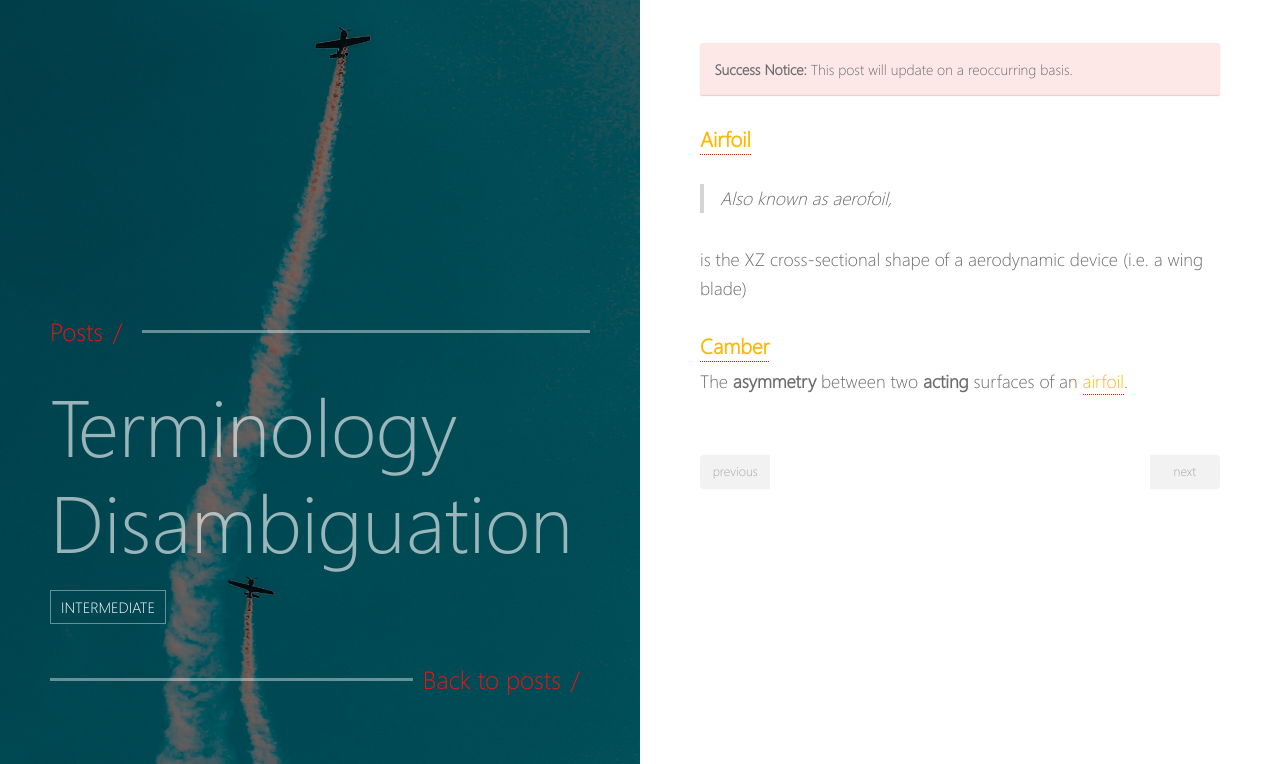
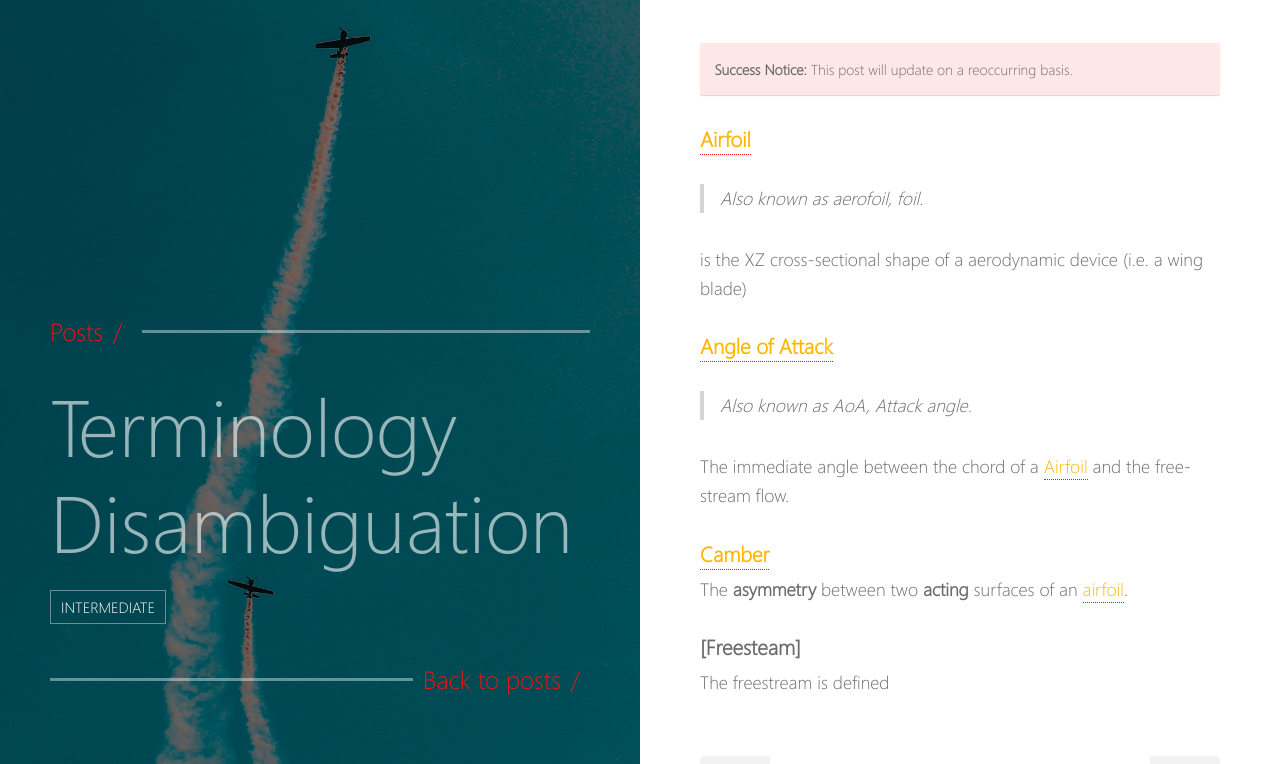
Before and after one commit to EXYZED/AerodynamicalCollective, a Jekyll site: the page built from _posts/2019-06-01-Disambiguation.md, in a window 1280 px wide, cut to the strip 136-900 px from the top of the page. Built offline with Jekyll 4.4.1, drawn with Linux system fonts in a browser that asks for light colours.

```diff
--- a/_posts/2019-06-01-Disambiguation.md
+++ b/_posts/2019-06-01-Disambiguation.md
@@ -11,9 +11,17 @@ tag:
 {: .notice_success}
 
 ### [Airfoil](#Airfoil)
->Also known as aerofoil,
+>Also known as aerofoil, foil.
 
 is the XZ cross-sectional shape of a aerodynamic device (i.e. a wing blade)
 
+### [Angle of Attack](#Angle of Attack)
+> Also known as AoA, Attack angle.
+
+The immediate angle between the chord of a [Airfoil](#Airfoil) and the free-stream flow.
+
 ### [Camber](#Camber)
 The **asymmetry** between two **acting** surfaces of an [airfoil](https://aerodynamical-collective.com/2019/06/03/Disambiguation.html#Airfoil).
+
+### [Freesteam]
+The freestream is defined
```
Also changed, not shown: _posts/2019-06-01-formula-one-in-schools-aerodynamical-principles.md (+2 -1 lines), _posts/2019-07-22-CFD-Methods.md (added, +30 -0 lines), _posts/2019-07-23-Van-den-Berg-Summary.md (added, +32 -0 lines), images/McLaren_Logo.svg (added).
